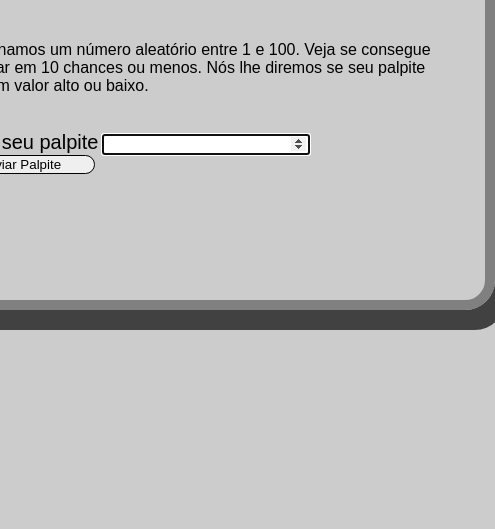
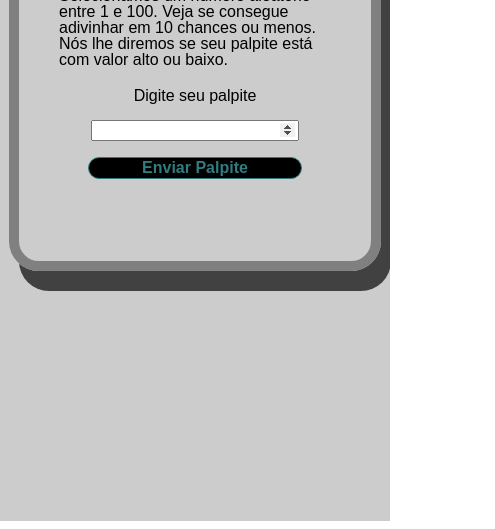
Before and after one commit to r1cardo360/GmaeDosNumeros, a plain HTML site: page index.html in a window 390 px wide. Shown: the part 323-852 px from the top of the page, 495 px wide, since content can reach past the window. Drawn offline with Linux system fonts and the light colour scheme.

Commit message:
Arrumando responsividade

```diff
--- a/index.html
+++ b/index.html
@@ -3,11 +3,13 @@
 <head>
     <meta charset="UTF-8">
     <meta name="viewport" content="width=device-width, initial-scale=1.0">
+    <link rel="stylesheet" href="rest.css">
     <link rel="stylesheet" href="style.css">
     <title>Jogo da advinhação</title>
 </head>
 <body>
 
+    <div class="containerprincipal">
         <div class="container">
             <h1 class="titulo">Jogo Adivinhe o Numero</h1>
 
@@ -30,6 +32,7 @@
 
             </div>
         </div>
+    </div>
     <script src="script.js"></script>
 </body>
 </html>
--- /dev/null
+++ b/rest.css
@@ -0,0 +1,53 @@
+/* http://meyerweb.com/eric/tools/css/reset/ */
+/* v1.0 | 20080212 */
+
+html, body, div, span, applet, object, iframe,
+h1, h2, h3, h4, h5, h6, p, blockquote, pre,
+a, abbr, acronym, address, big, cite, code,
+del, dfn, em, font, img, ins, kbd, q, s, samp,
+small, strike, strong, sub, sup, tt, var,
+b, u, i, center,
+dl, dt, dd, ol, ul, li,
+fieldset, form, label, legend,
+table, caption, tbody, tfoot, thead, tr, th, td {
+	margin: 0;
+	padding: 0;
+	border: 0;
+	outline: 0;
+	font-size: 100%;
+	vertical-align: baseline;
+	background: transparent;
+}
+body {
+	line-height: 1;
+}
+ol, ul {
+	list-style: none;
+}
+blockquote, q {
+	quotes: none;
+}
+blockquote:before, blockquote:after,
+q:before, q:after {
+	content: '';
+	content: none;
+}
+
+/* remember to define focus styles! */
+:focus {
+	outline: 0;
+}
+
+/* remember to highlight inserts somehow! */
+ins {
+	text-decoration: none;
+}
+del {
+	text-decoration: line-through;
+}
+
+/* tables still need 'cellspacing="0"' in the markup */
+table {
+	border-collapse: collapse;
+	border-spacing: 0;
+}
--- a/style.css
+++ b/style.css
@@ -1,4 +1,5 @@
 :root{
+
     --cor-de-fundo: #CCCCCC;
     --cor-degrade1: #808080;
     --cor-degrade2: #327C7F;
@@ -8,14 +9,15 @@
     --font-texto: 'Nunito', sans-serif;
 }
 
-html{
-   height: 100%;
+p{
+    margin:0px;
 }
 
-body{
+.containerprincipal{
+    width: 100vw;
+    height:100vh ;
     display: flex;
-    border: 0px;
-    min-height: 100%;
+    margin-top: auto;
     background-color: var(--cor-de-fundo);
     justify-content: center;
     align-items: center;
@@ -37,12 +39,22 @@ body{
     background: -webkit-linear-gradient(left, var(--cor-degrade1), var(--cor-degrade2));
     -webkit-background-clip: text;
     -webkit-text-fill-color: transparent;
+    font-size: 1.3rem;
 }
 
 .texto{
     color: var(--cor-do-texto);
     font-family: var(--font-texto);
-    width: 31.25rem;
+    width: 17rem;
+    font-size: 1rem;
+}
+
+.form, .caixaresultados{
+    display: flex;
+    flex-direction: column;
+    align-items: center;
+    justify-content: center;
+    row-gap: 1rem;
 }
 
 .CampoPalpite{
@@ -50,17 +62,24 @@ body{
 }
 
 .enviarpalpite{
-    width: 9.375rem;
+    width: 13.375rem;
     border: 0.063rem solid;
     border-radius: 3.125rem;
+    background-color: var(--cor-do-texto);
+    color: var(--cor-degrade2);
+    font-weight: 600;
+    font-size: 1rem;
 }
 
-.resultados{
-    display: inline-block;
-    width: auto;
+.enviarpalpite:active{
+    background-color: var(--cor-degrade2);
+    color: var(--cor-do-texto);
 }
 
 .lblDigiteseuPalpite, .palpites, .altobaixo {
     font-family: var(--font-texto);
-    font-size: 20px;
+    font-size: 1.3;
 }
+
+@media screen and (max-width: 390px ){
+}
```
Lines whose indentation alone changed are shown as unchanged.
